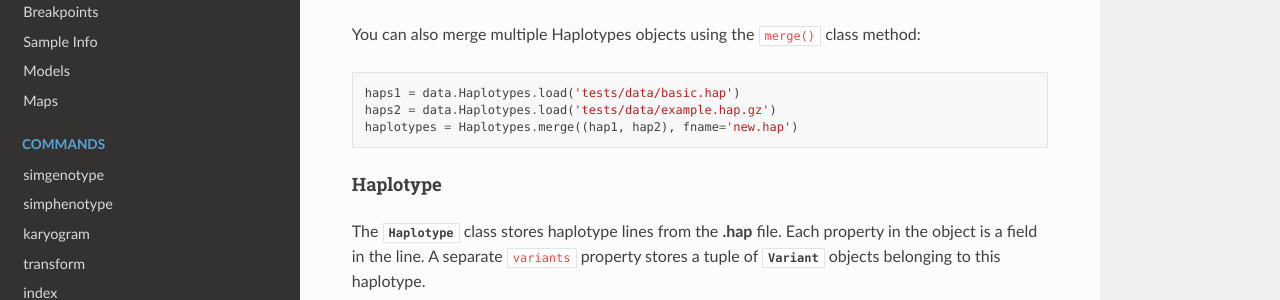
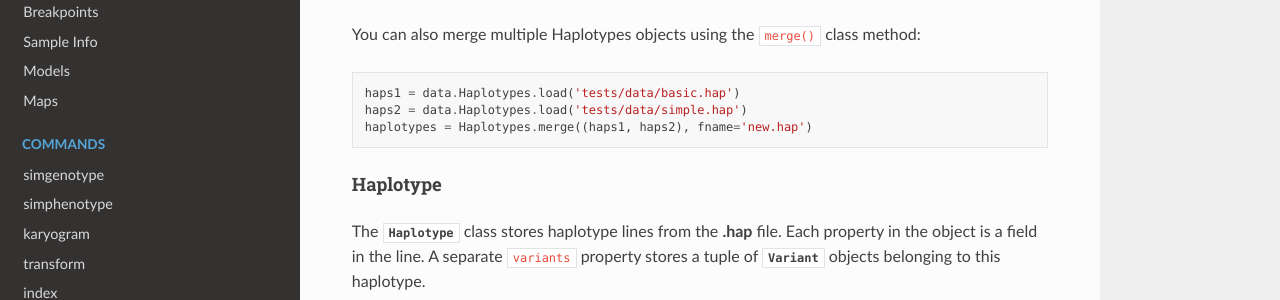
Before and after one commit to CAST-genomics/haptools, a Sphinx documentation site: the page built from docs/api/data.rst, in a window 1280 px wide and 900 px high, scrolled down 9058 px. Shown: the part 157-457 px from the top of the window. Built offline with Sphinx 7.4.7 and the Read the Docs theme 2.0.0, drawn with Linux system fonts in a browser that asks for light colours.

Commit message:
fix failing test and sync docs

```diff
--- a/docs/api/data.rst
+++ b/docs/api/data.rst
@@ -364,8 +364,8 @@ You can also merge multiple Haplotypes objects using the ``merge()`` class metho
 .. code-block:: python
 
 	haps1 = data.Haplotypes.load('tests/data/basic.hap')
-	haps2 = data.Haplotypes.load('tests/data/example.hap.gz')
-	haplotypes = Haplotypes.merge((hap1, hap2), fname='new.hap')
+	haps2 = data.Haplotypes.load('tests/data/simple.hap')
+	haplotypes = Haplotypes.merge((haps1, haps2), fname='new.hap')
 
 Haplotype
 +++++++++
```
Also changed, not shown: 1 other file.
